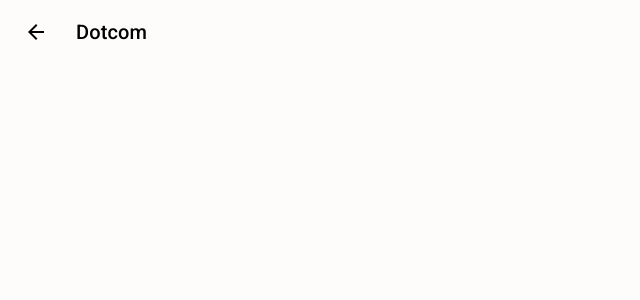
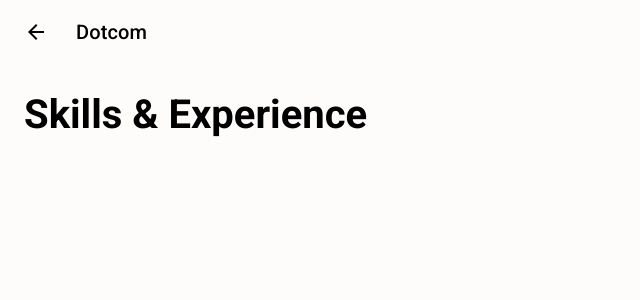
Before and after one commit to YisusJuarez/yjdevportfolio, a Next.js app: page /portfolio in a window 1280 px wide. Shown: the top 300 px of the page, without its empty margins (0-640 px from the left). Built offline with nearby package versions, Linux system fonts and the light colour scheme.

Commit message:
Portafolio button

```diff
--- a/components/NavPortafolio/NavPortafolio.js
+++ b/components/NavPortafolio/NavPortafolio.js
@@ -34,7 +34,6 @@ export default function NavPortafolio() {
           <Typography variant="h6" className={classes.title}>
             Dotcom
           </Typography>
-
         </Toolbar>
       </AppBar>
     </div>
--- /dev/null
+++ b/components/SkillsExp/SkillsExp.js
@@ -0,0 +1,21 @@
+import React from "react";
+import Container from "@material-ui/core/Container";
+class SkillsExp extends React.Component {
+    render() {
+        return (
+            <>
+            <Container maxWidth="lg">
+                <h1 className="titles-bg-black">Skills & Experience</h1>
+                </Container>
+                <style jsx global>{`
+                    .titles-bg-black{
+                    font-family:'Roboto';
+                    font-size:40px
+
+                    }`}</style>
+            </>
+
+        )
+    }
+}
+export default SkillsExp;
--- a/pages/portfolio.js
+++ b/pages/portfolio.js
@@ -1,12 +1,14 @@
 import React from "react";
 import Header from "../components/Header/Header";
 import NavPortafolio from "../components/NavPortafolio/NavPortafolio";
+import SkillsExp from "../components/SkillsExp/SkillsExp";
 class Portfolio extends React.Component {
     render() {
         return (
             <>
                 <Header></Header>
                 <NavPortafolio></NavPortafolio>
+                <SkillsExp></SkillsExp>
                 <style jsx global>{`body{margin:0px;background-color:#fefbfb}`}</style>
             </>
 
```
Also changed, not shown: components/CardSkill/CardSkill.js (added).
